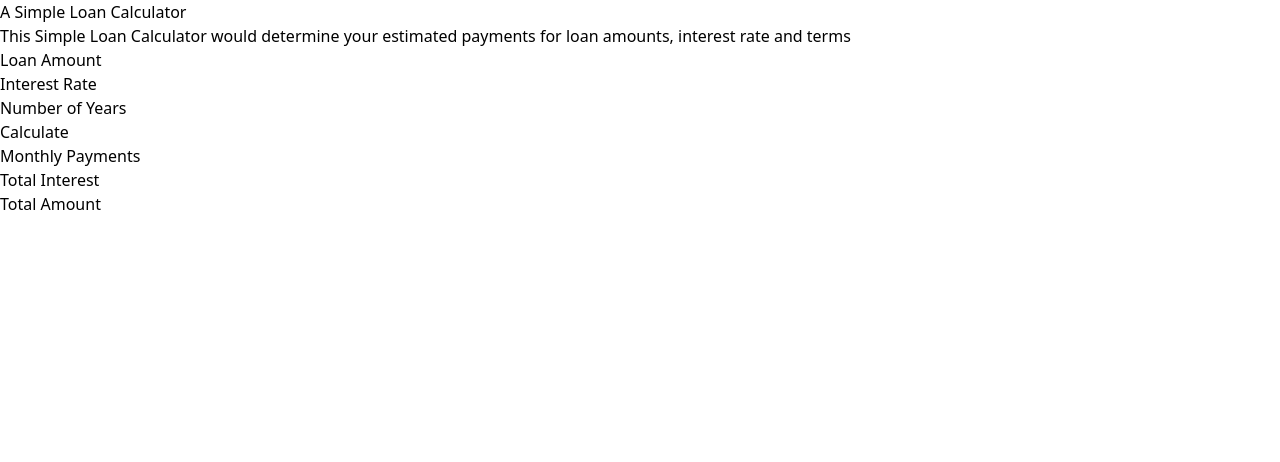
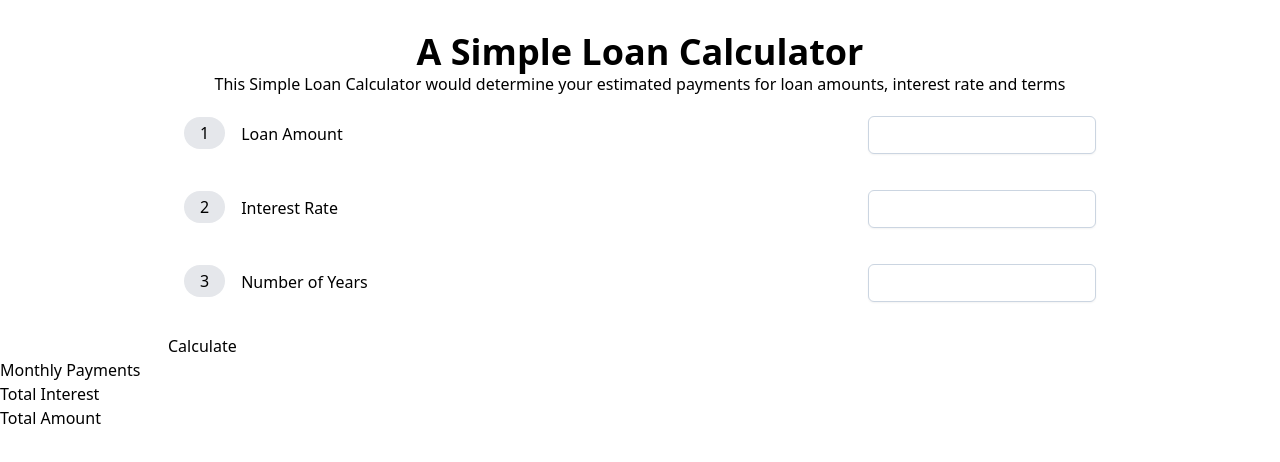
Before and after one commit to Sochuks/Loan-calculator, a website: page index.html in a window 1280 px wide. Drawn offline with nearby package versions, Linux system fonts and the light colour scheme.

Commit message:
- Modified index added style to formheading, label, input

```diff
--- a/index.html
+++ b/index.html
@@ -19,31 +19,69 @@
     <section id="home">
 
         <!--container-->
-        <div class="row">
-            <h2>A Simple Loan Calculator</h2>
-            <p>This Simple Loan Calculator would determine your estimated payments for loan amounts, interest rate and terms</p>
+        <div class="flex flex-col container mx-auto justify-between align-center">
+
+            <div class="mt-8 text-center justify-between px-4 my-4">
+            <h2 class="text-4xl font-bold">A Simple Loan Calculator</h2>
+            <p class="mx-8 baseline">This Simple Loan Calculator would determine your estimated payments for loan amounts, interest rate and terms</p>
+
+            </div>
 
             <!--Form Container-->
-            <div class="container">
+            <div class="flex flex-col mx-4">
 
                 <!--Form-->
-                <form id="loan" action="">
-                    <div class="row">
-                        <label for="amount">Loan Amount</label>
-                        <input type="number" id="amount">
+                <form id="loan" action="" class="space-y-8">
+                    <div class="flex flex-row items-center justify-between space-x-2 mx-4">
+                        <!--Row label-->
+                        <div class="flex items-center space-x-4">
+                            <span class="px-4 py-2 rounded-full bg-gray-200 md:py-1">
+                                1
+                            </span>
+                            <label class="text-base mt-0.5" for="amount">Loan Amount</label>
+                        </div>
+
+                        <div class="relative">
+                            <span class="absolute inset-y-0 left-0 flex items-center pl-2">
+                                <svg class="h-5 w-5 fill-slate-300" viewBox="0 0 20 20"><!-- ... --></svg>
+                              </span>
+                              <input type="number" id="amount"
+                              class="mt-1 px-3 py-2 bg-white border shadow-sm border-slate-300 placeholder-slate-400 focus:outline-none focus:border-sky-500 focus:ring-sky-500 block w-md rounded-md sm:text-sm focus:ring-1">
+
+                        </div>
+
+
                     </div>
 
-                    <div class="row">
-                        <label for="rate">Interest Rate</label>
-                        <input type="number" id="rate">
+                    <div class="flex flex-row items-center justify-between space-x-2 mx-4">
+                        <!---Row label-->
+                        <div class="flex items-center space-x-4">
+                            <span class="px-4 py-2 rounded-full bg-gray-200 md:py-1">
+                                2
+                            </span>
+
+                            <label class="text-base mt-0.5" for="rate">Interest Rate</label>
+                        </div>
+
+                        <input type="number" id="rate"
+                        class="mt-1 px-3 py-2 bg-white border shadow-sm border-slate-300 placeholder-slate-400 focus:outline-none focus:border-sky-500 focus:ring-sky-500 block w-md rounded-md sm:text-sm focus:ring-1">
                     </div>
 
-                    <div class="row">
-                        <label for="year">Number of Years</label>
-                        <input type="number" id="year">
+                    <div class="flex flex-row items-center justify-between space-x-2 mx-4">
+                        <!--Row label-->
+                        <div class="flex items-center space-x-4">
+                            <span class="px-4 py-2 rounded-full bg-gray-200 md:py-1">
+                                3
+                            </span>
+
+                            <label class="text-base mt-0.5" for="year">Number of Years</label>
+                        </div>
+
+                        <input type="number" id="year"
+                        class="mt-1 px-3 py-2 bg-white border shadow-sm border-slate-300 placeholder-slate-400 focus:outline-none focus:border-sky-500 focus:ring-sky-500 block w-md rounded-md sm:text-sm focus:ring-1">
                     </div>
 
-                    <button>Calculate</button>
+                    <button class="" >Calculate</button>
                 </form>
             </div>
         </div>
```
Also changed, not shown: dist/css/main.css.
